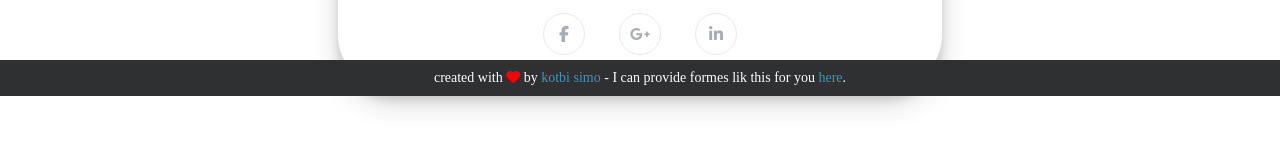
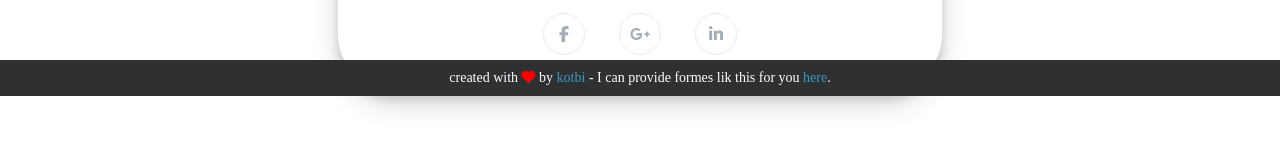
Before and after one commit to abdorah/register, a plain HTML site: page index.html in a window 1280 px wide. Shown: the part 704-852 px from the top of the page. Drawn offline with Linux system fonts and the light colour scheme.

Commit message:
Update index.html

```diff
--- a/index.html
+++ b/index.html
@@ -44,7 +44,7 @@
 </body>
 <footer>
     <p>created with <i class="fa fa-heart"></i> by
-        <a target="_blank" href="#">kotbi simo</a> - I can provide formes lik this for you
+        <a target="_blank" href="#">kotbi</a> - I can provide formes lik this for you
         <a target="_blank" href="#">here</a>.
 
     </p>
```
